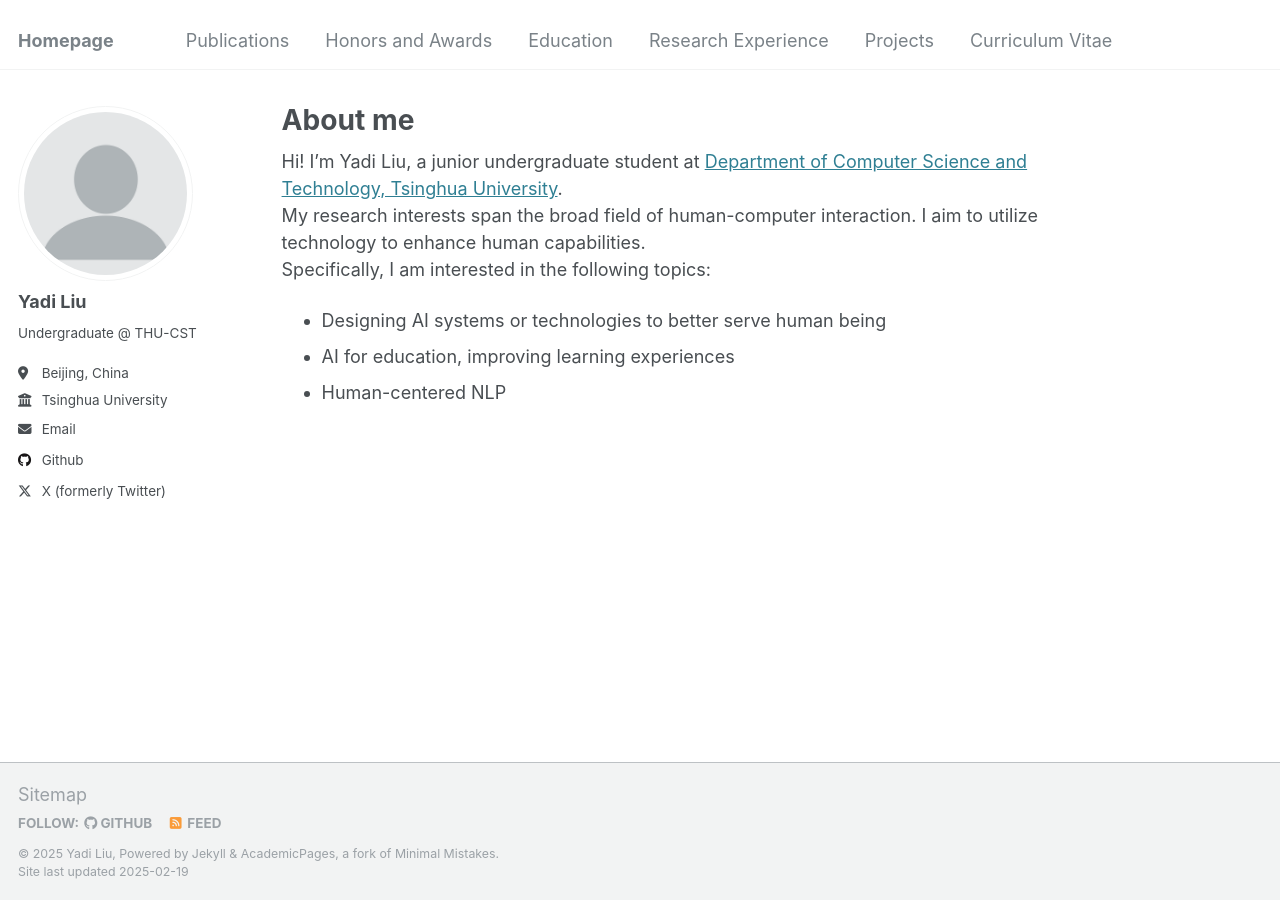
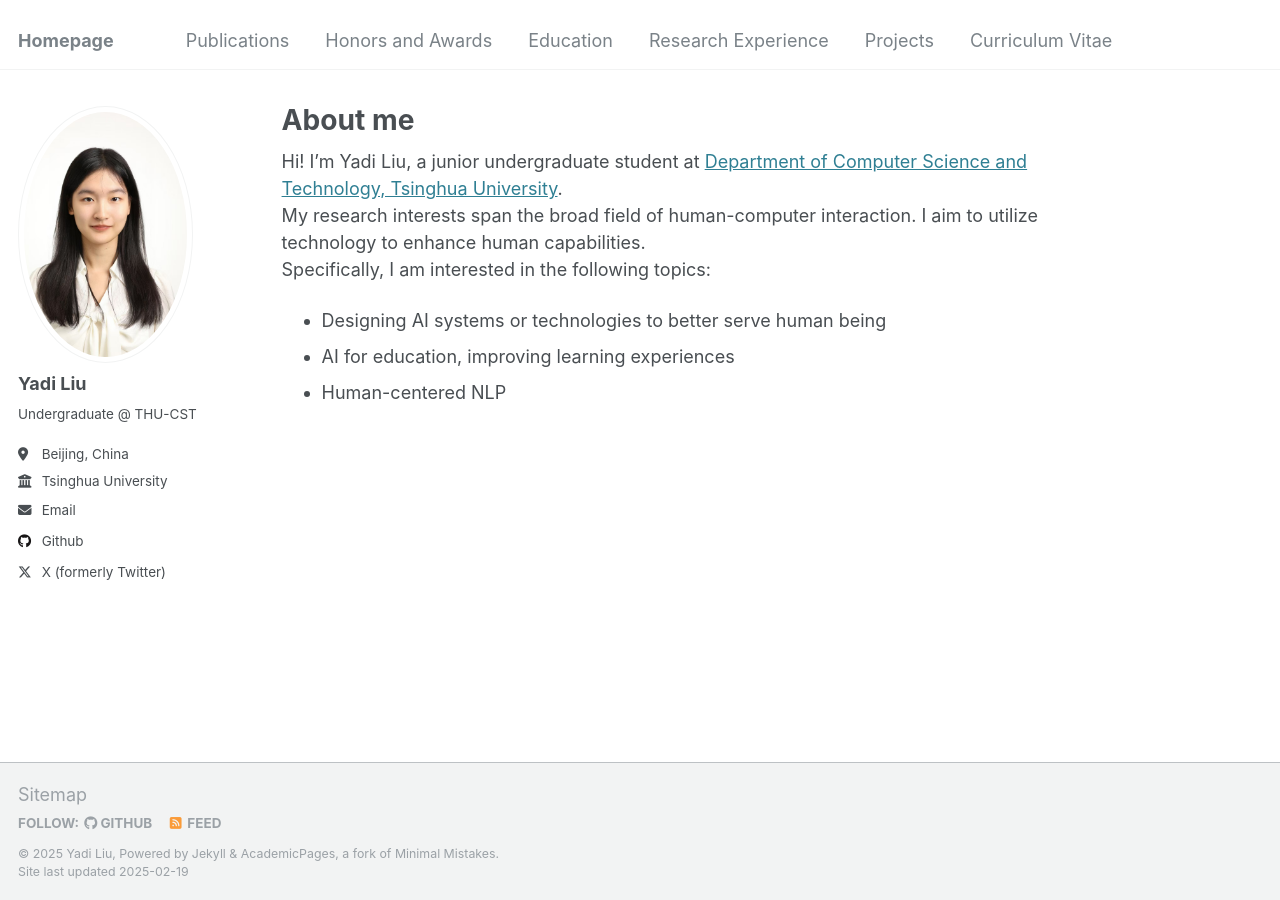
Before and after one commit to lydia1327/lydia1327.github.io, a Jekyll site: the page built from _pages/about.md, in a window 1280 px wide. Built offline with Jekyll 4.4.1, drawn with Linux system fonts in a browser that asks for light colours.

Commit message:
Update _config.yml

```diff
--- a/_config.yml
+++ b/_config.yml
@@ -21,7 +21,7 @@ repository               : "lydia1327/lydia1327.github.io"
 #               Additional customization can be done by editing /_includes/author-profile.html
 author:
   # Biographic information
-  avatar           : "profile.png"
+  avatar           : "myprofile.jpg"
   name             : "Yadi Liu"
   pronouns         : # example: "she/her"
   bio              : "Undergraduate @ THU-CST"
```
